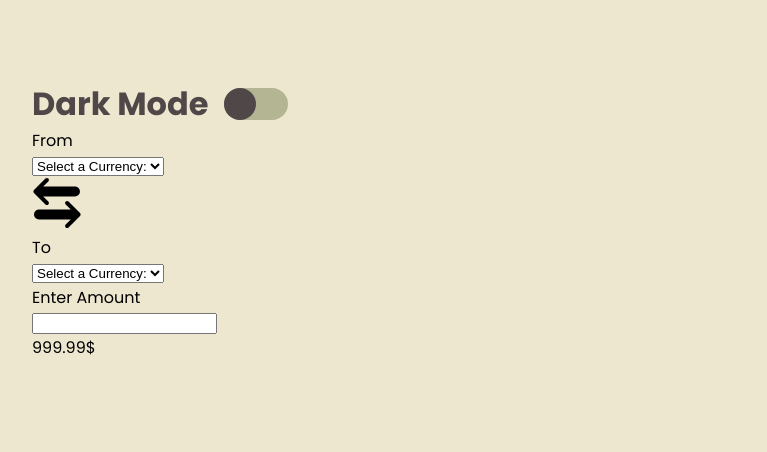
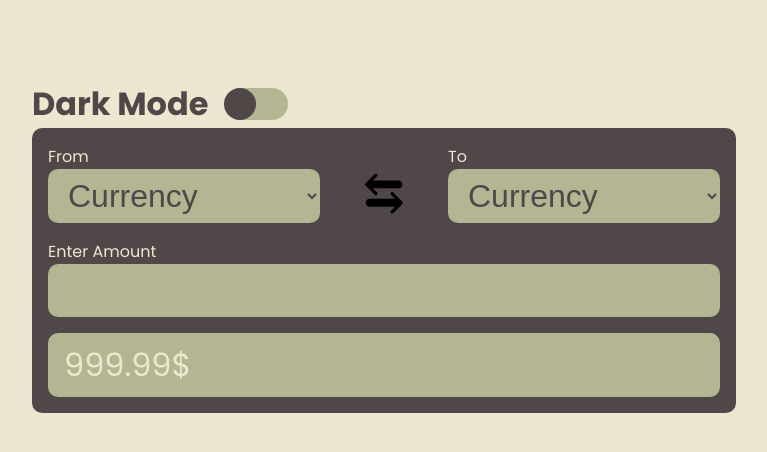
Before and after one commit to barbodGarsha/Currency-Converter, a plain HTML site: page index.html in a window 1280 px wide. Shown: the whole page, without its empty margins (48-815 px from the left). Drawn offline with Linux system fonts and the light colour scheme.

Commit message:
styled converter input note: it is still not finished but it will work for testing the APIs

```diff
--- a/css/main.scss
+++ b/css/main.scss
@@ -24,6 +24,7 @@ img {
     align-items: center;
 
     p.dark-mode {
+        cursor: pointer;
         color: #504749;
         font-size: 2rem;
         font-weight: bold;
@@ -31,6 +32,7 @@ img {
     }
 
     .dark-mode__switch {
+        cursor: pointer;
         position: relative;
         background-color: #B4B592;
         width: 4rem;
@@ -47,3 +49,63 @@ img {
         }
     }
 }
+
+.converter {
+    display: flex;
+    form.converter__form {
+        background-color: #504749;
+        border-radius: 10px;
+        display: flex;
+        flex-direction: column;
+        padding: 1rem;
+
+
+        p {
+            color: #EDE7D0;
+        }
+        select {
+            font-size: 2rem;
+            color: #504749;
+            background-color: #B4B592;
+            border: none;
+            width: 17rem;
+            border-radius: 10px;
+            padding: .5rem 1rem;
+        }
+        .amount {
+            display: flex;
+            flex-direction: column;
+            input {
+                font-size: 2rem;
+                color: #504749;
+                background-color: #B4B592;
+                border: none;
+                border-radius: 10px;
+                width: 40rem;
+                align-self: center;
+                padding: .5rem 1rem;
+            }
+            margin-bottom: 1rem;
+        }
+
+        .currencies {
+            display: flex;
+            justify-content: space-between;
+            align-items: center;
+            img {
+                width: 2.5rem;
+                transform: translateY(.6rem);
+            }
+
+            margin-bottom: 1rem;
+        }
+
+        .results {
+            background-color: #B4B592;
+            border-radius: 10px;
+
+            font-size: 2rem;
+            padding: .5rem 1rem;
+        }
+    }
+}
--- a/index.html
+++ b/index.html
@@ -20,7 +20,7 @@
                     <div class="from">
                         <p class="subhead">From</p>
                         <select>
-                          <option value="0">Select a Currency:</option>
+                          <option value="0">Currency</option>
                           <option value="1">Audi</option>
                         </select>
                     </div>
@@ -30,7 +30,7 @@
                     <div class="to">
                         <p class="subhead">To</p>
                         <select>
-                          <option value="0">Select a Currency:</option>
+                          <option value="0">Currency</option>
                           <option value="1">Audi</option>
                         </select>
                     </div>
```
Also changed, not shown: css/main.css, 1 other file.
